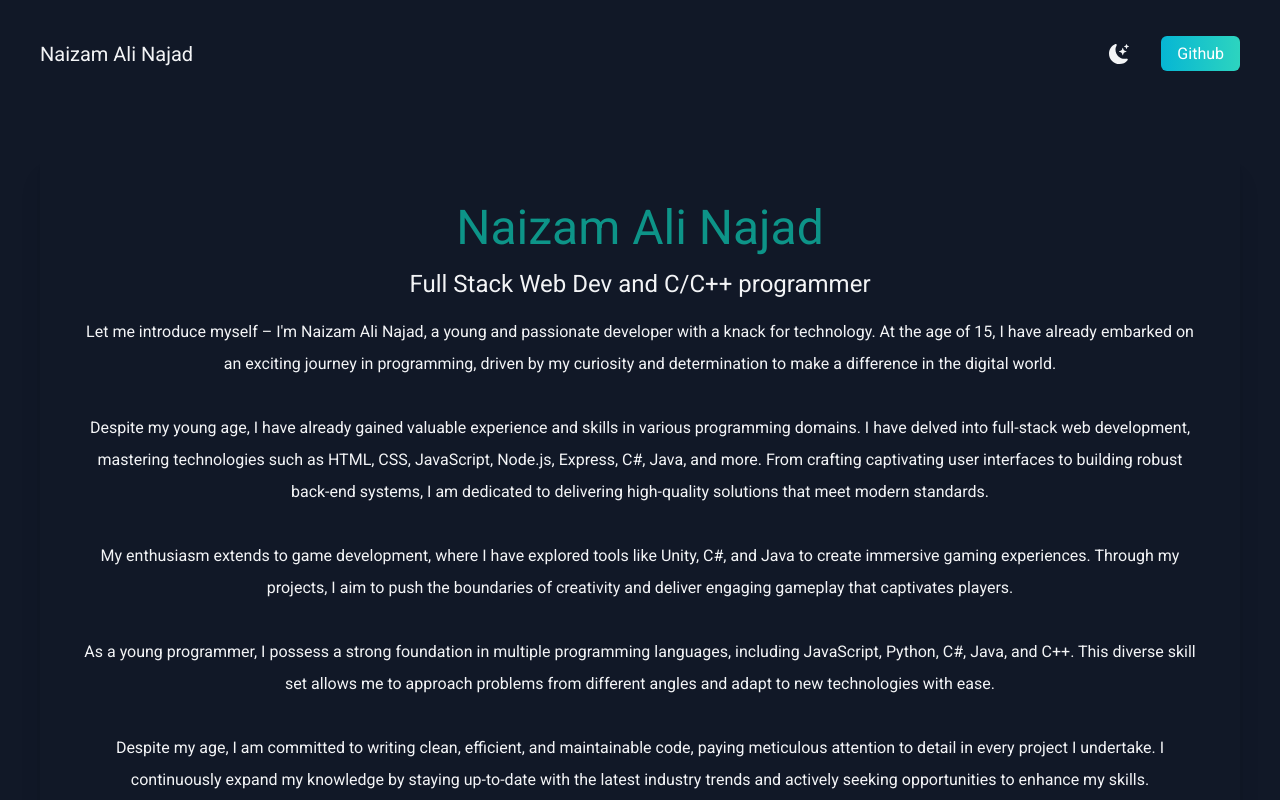
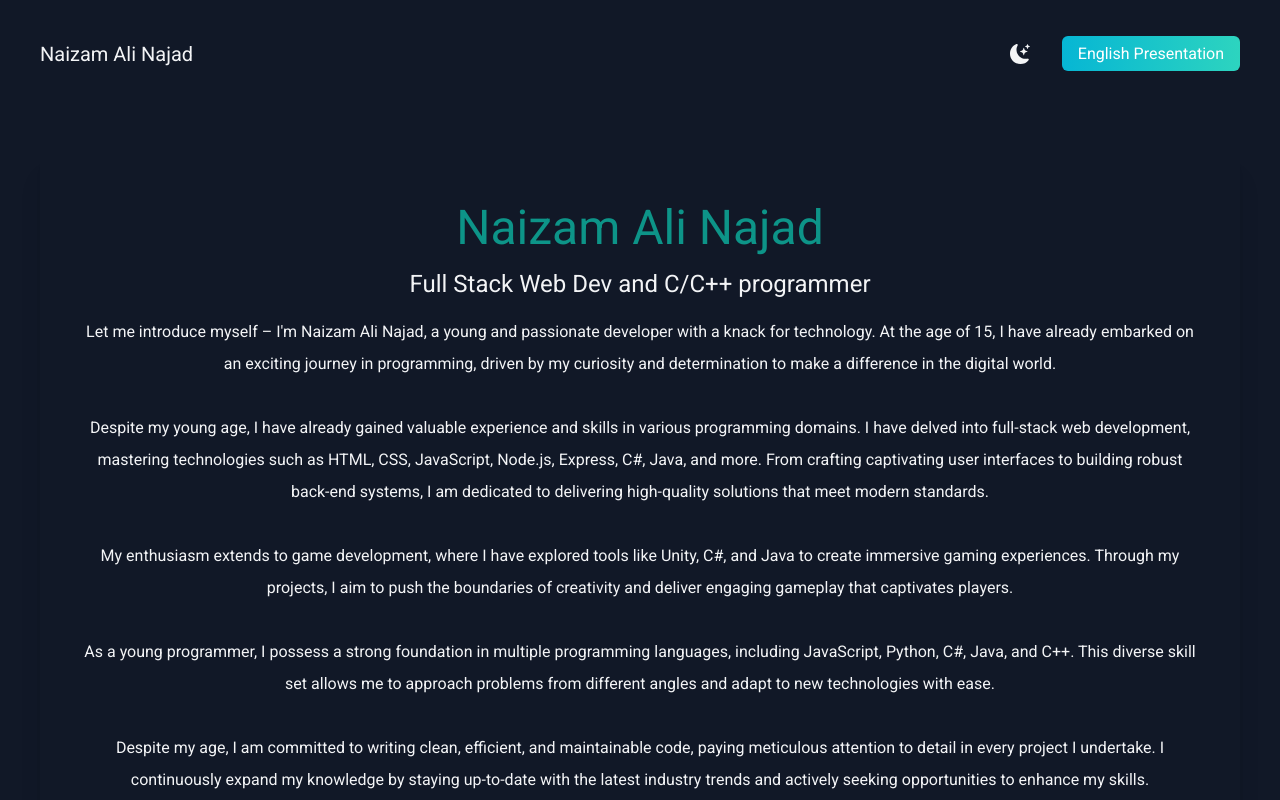
Before and after one commit to NichuNaizam/Portfolio, a Next.js app: page / in a window 1280 px wide. Shown: the top 800 px of the page. Built offline with nearby package versions, Linux system fonts and the light colour scheme.

Commit message:
Added english presentation

```diff
--- a/app/page.tsx
+++ b/app/page.tsx
@@ -28,7 +28,9 @@ export default function Home() {
 
   return (
     <div className={darkMode ? 'dark' : ''}>
-      <main className={`bg-white dark:bg-gray-900  px-10 dark:text-gray-100 transition-all duration-300`}>
+      <main
+        className={`bg-white dark:bg-gray-900  px-10 dark:text-gray-100 transition-all duration-300`}
+      >
         <section className='transition-all duration-300'>
           <nav className='py-10 mb-12 flex justify-between'>
             <h1 className='text-xl'>Naizam Ali Najad</h1>
@@ -40,10 +42,10 @@ export default function Home() {
               </li>
               <li>
                 <a
-                  href='https://github.com/NichuNaizam'
+                  href='https://1drv.ms/p/s!Ahl7S2dluzSnk4Agd4OXAfQt-RnKrw?e=vWRoNk'
                   className='bg-gradient-to-r from-cyan-500 to-teal-400 text-white px-4 py-2 rounded-md ml-8'
                 >
-                  Github
+                  English Presentation
                 </a>
               </li>
             </ul>
@@ -151,8 +153,8 @@ export default function Home() {
               app, or an immersive game, I have the expertise and skills to
               bring your ideas to life. My dedication to crafting high-quality
               solutions ensures that your specific requirements are met, and
-              your users have an outstanding experience. Let&apos;s collaborate and
-              create something remarkable together!
+              your users have an outstanding experience. Let&apos;s collaborate
+              and create something remarkable together!
             </p>
           </div>
         </section>
@@ -162,8 +164,8 @@ export default function Home() {
           <div className='text-center py-8 p-10 shadow-xl'>
             <h3 className='text-3xl py-1 text-center'>Projects</h3>
             <p className='text-md py-2 leading-8 text-gray-800 dark:text-gray-100'>
-              Below you&apos;ll find a selection of my recent projects that showcase
-              my skills and expertise. Each project represents a unique
+              Below you&apos;ll find a selection of my recent projects that
+              showcase my skills and expertise. Each project represents a unique
               challenge and demonstrates my ability to create efficient,
               user-friendly, and visually appealing solutions. Take a look and
               explore the diverse range of projects I&apos;ve worked on. You can
```
